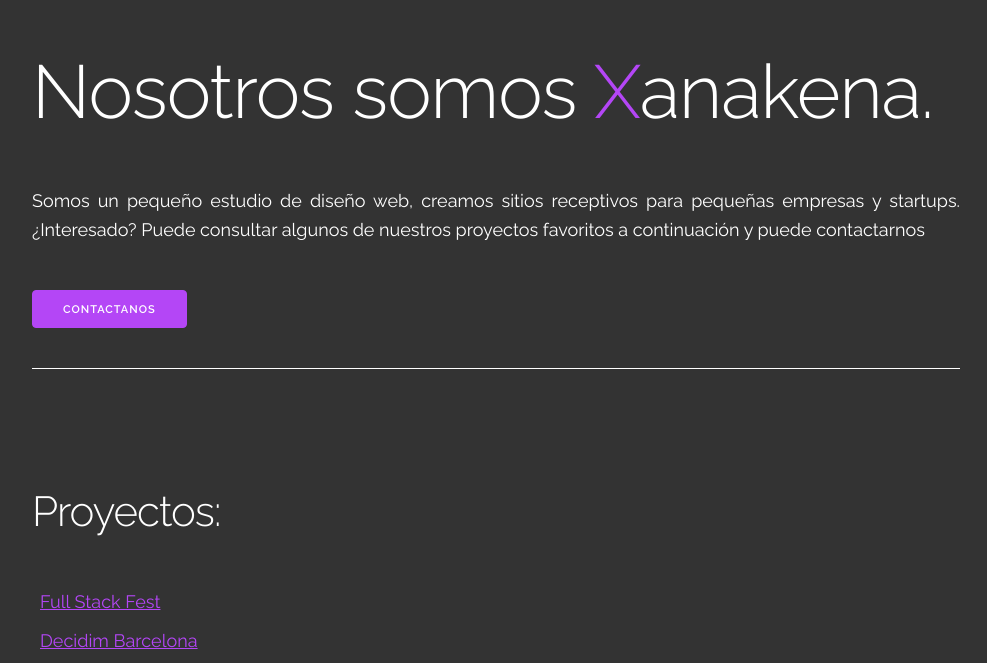
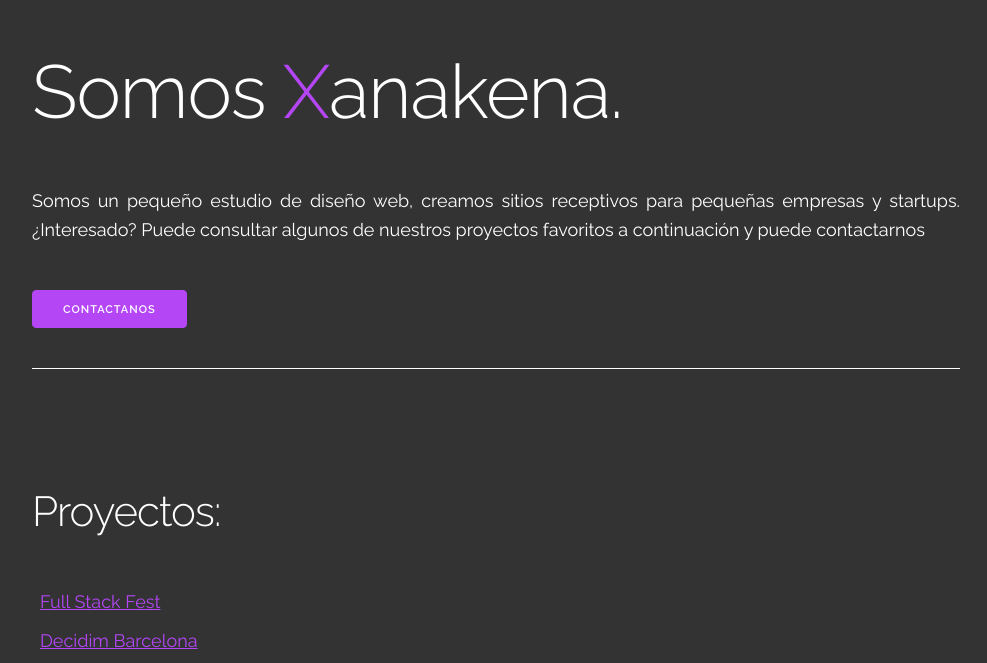
Before and after one commit to carlosvelasquezweb/xanakena-site, a plain HTML site: page index.html in a window 1280 px wide. Shown: the part 129-792 px from the top of the page, without its empty margins (144-1131 px from the left). Drawn offline with Linux system fonts and the light colour scheme.

Commit message:
Cambiando el titulo Somos Xanakena

```diff
--- a/index.html
+++ b/index.html
@@ -33,7 +33,7 @@
     <div class="container">
       <p class="hello-word"> <img class="logo" src="src/images/logo.png" alt="">Hello Word!
       </p>
-      <h1 class="">Nosotros somos <span>X</span>anakena.</h1>
+      <h1 class="">Somos <span>X</span>anakena.</h1>
       <p>
         Somos un pequeño estudio de diseño web, creamos sitios receptivos para pequeñas empresas y startups.
         ¿Interesado? Puede consultar algunos de nuestros proyectos favoritos a continuación y puede contactarnos</p>
```
